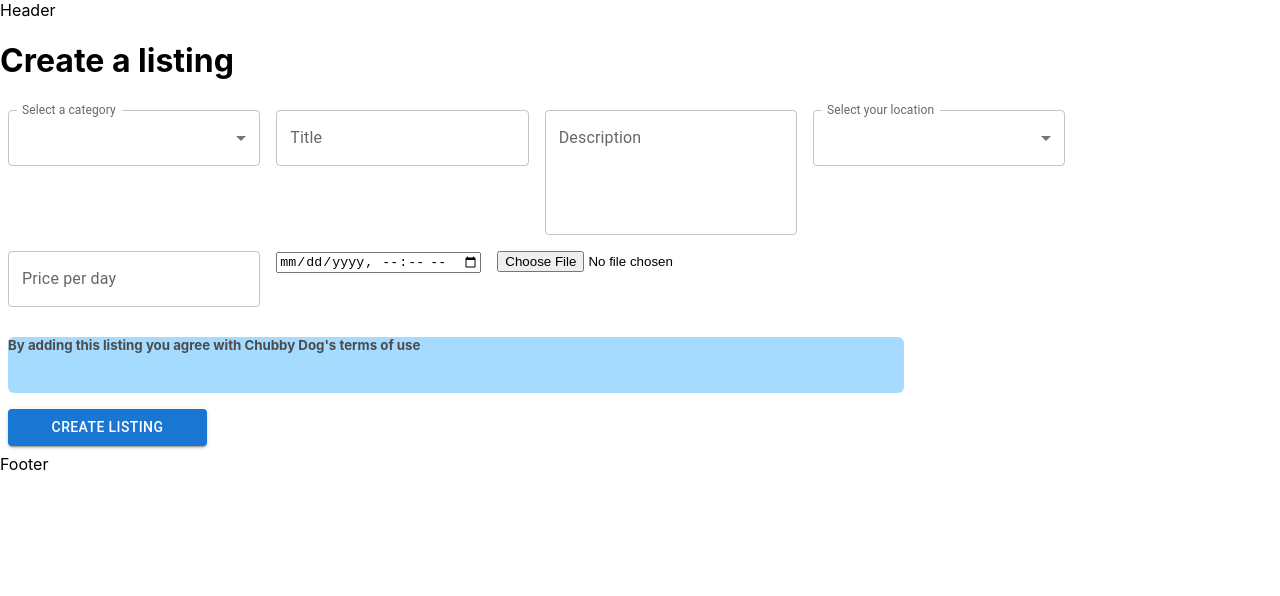
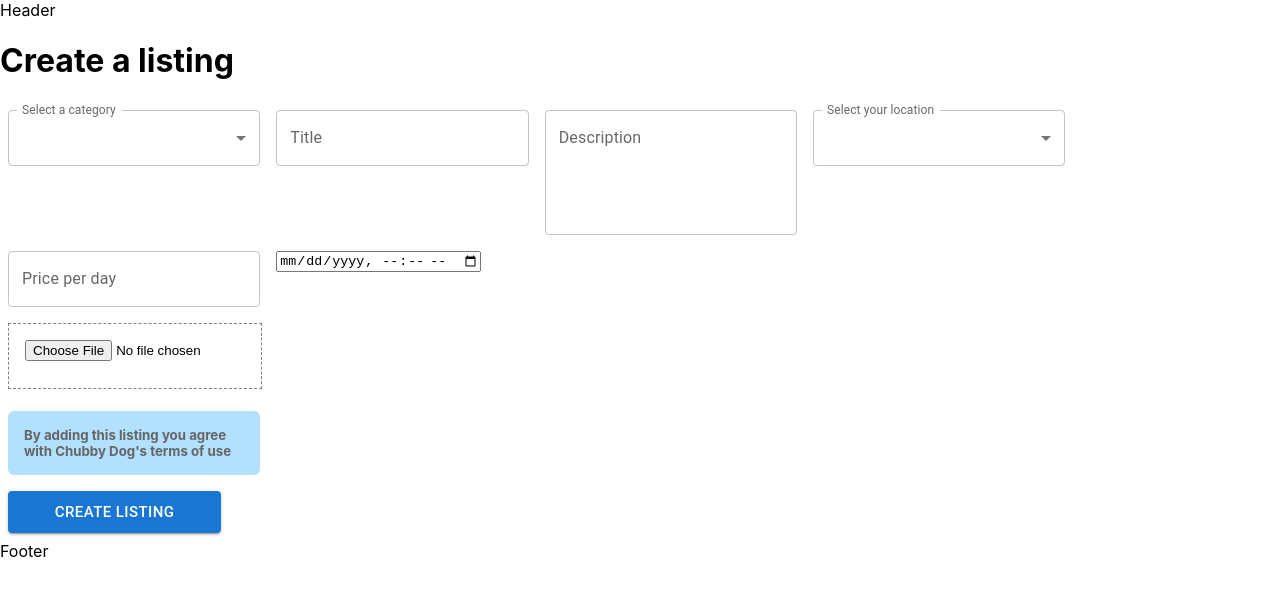
Before and after one commit to mirrenil/arbetsmetodik, a React (Create React App) app: page /newlisting in a window 1280 px wide. Shown: the top 596 px of the page. Built offline with nearby package versions, Linux system fonts and the light colour scheme.

Commit message:
small twitches to layout

```diff
--- a/src/Pages/NewListingPage.tsx
+++ b/src/Pages/NewListingPage.tsx
@@ -108,16 +108,19 @@ function NewListing() {
         {/* FANCIER DATE PICKER HERE IF WE HAVE TIME */}
 
          <input type="datetime-local" name="date" id="date" />
-        <input
+         <Box sx={{border: "1px dashed grey", height: "4rem"}}>
+            <input style={{padding: "1rem"}}
         ref={uploadImageRef}
         type="file"
         accept='image/*'
         onChange={onUpload} />
-        <div style={{backgroundColor: "#80CCFF", width: "70vw", height: "3.5rem", borderRadius: "6px", opacity: "70%"}}>
-          <h5>By adding this listing you agree with Chubby Dog's terms of use</h5>
+         </Box>
 
-        </div>
-        <Button variant="contained">Create listing</Button>
+        <Box sx={{backgroundColor: "#80CCFF", width: "70vw", height: "4rem", borderRadius: "6px", opacity: "60%"}}>
+          <h5 style={{padding: "1rem"}}>By adding this listing you agree with Chubby Dog's terms of use</h5>
+
+        </Box>
+        <Button variant="contained" size='large'>Create listing</Button>
     </Box>
     </div>
   );
```
